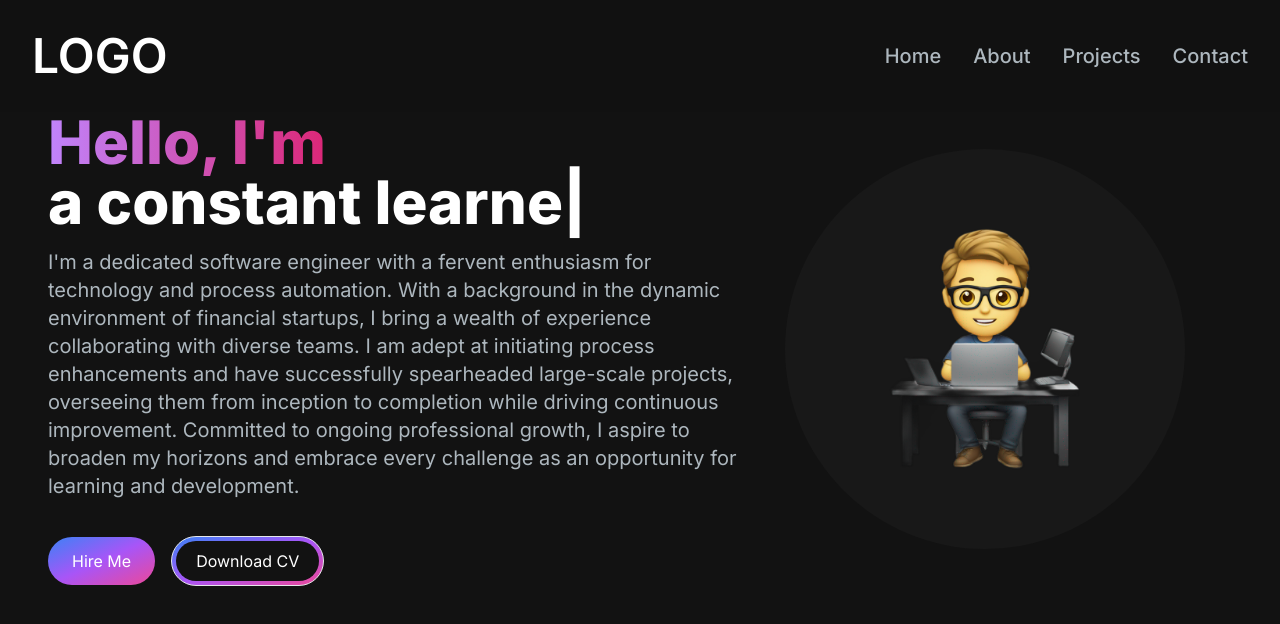
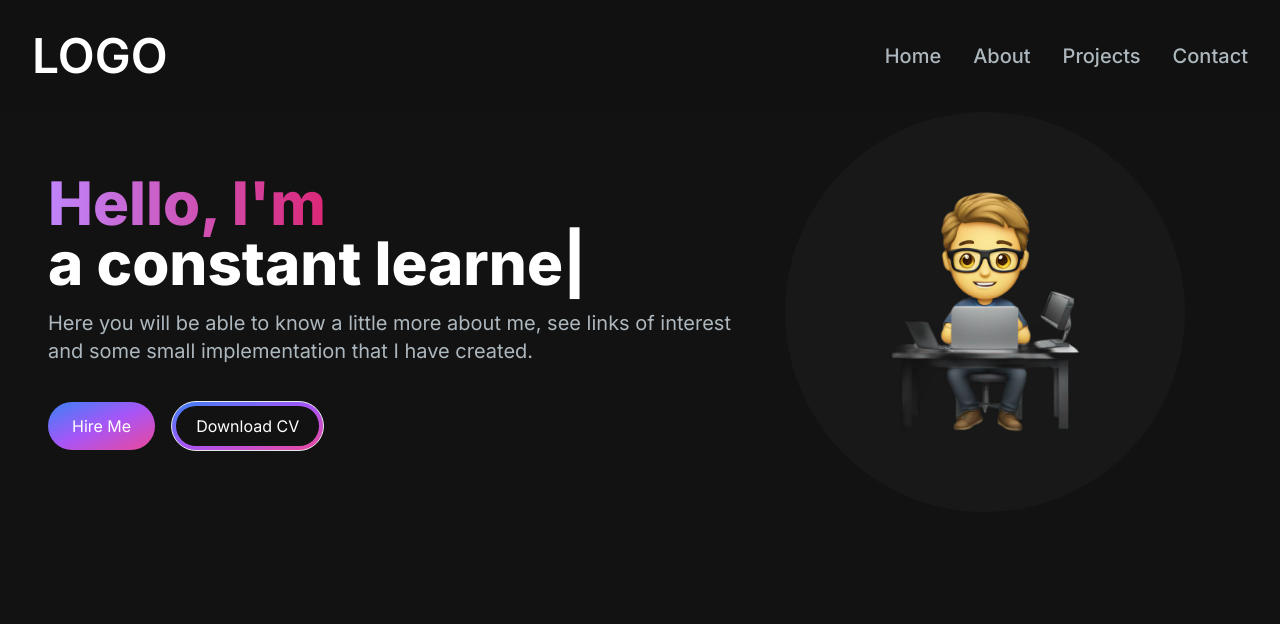
Before and after one commit to BernaValdivieso/cv-website, a Next.js app: page / in a window 1280 px wide. Shown: the top 624 px of the page. Built offline with nearby package versions, Linux system fonts and the light colour scheme.

Commit message:
refactor: change HeroSection description

```diff
--- a/app/components/hero-section.tsx
+++ b/app/components/hero-section.tsx
@@ -33,15 +33,8 @@ export const HeroSection = () => {
             />
           </h1>
           <p className="text-[#ADB7BE] text-base sm:text-lg mb-6 lg:text-xl">
-            I'm a dedicated software engineer with a fervent enthusiasm for
-            technology and process automation. With a background in the dynamic
-            environment of financial startups, I bring a wealth of experience
-            collaborating with diverse teams. I am adept at initiating process
-            enhancements and have successfully spearheaded large-scale projects,
-            overseeing them from inception to completion while driving
-            continuous improvement. Committed to ongoing professional growth, I
-            aspire to broaden my horizons and embrace every challenge as an
-            opportunity for learning and development.
+            Here you will be able to know a little more about me, see links of
+            interest and some small implementation that I have created.
           </p>
           <div>
             <button className="px-6 py-3 w-full sm:w-fit rounded-full mr-4 bg-gradient-to-br from-blue-500 via-purple-500 to-pink-500  hover:bg-slate-200 text-white">
```
